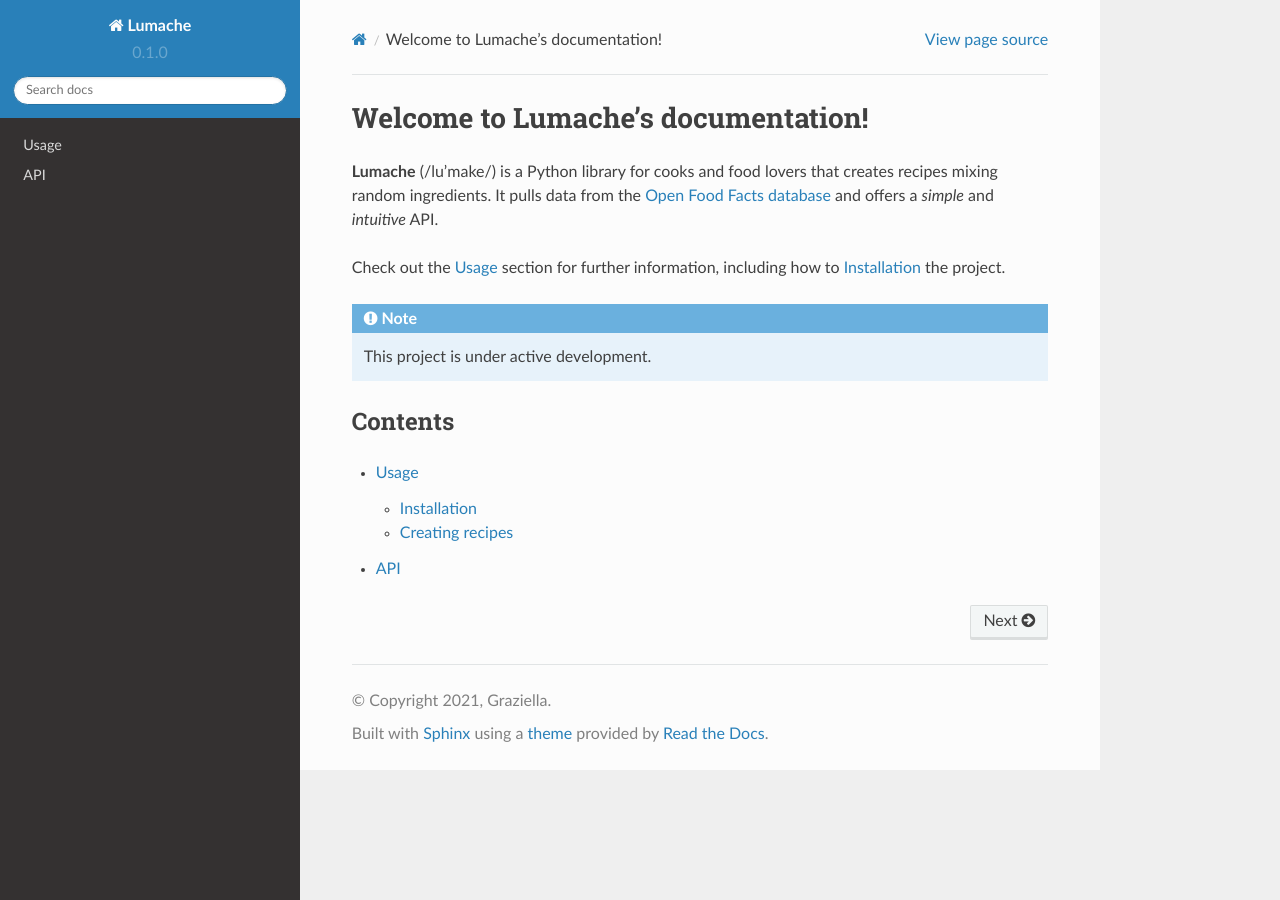
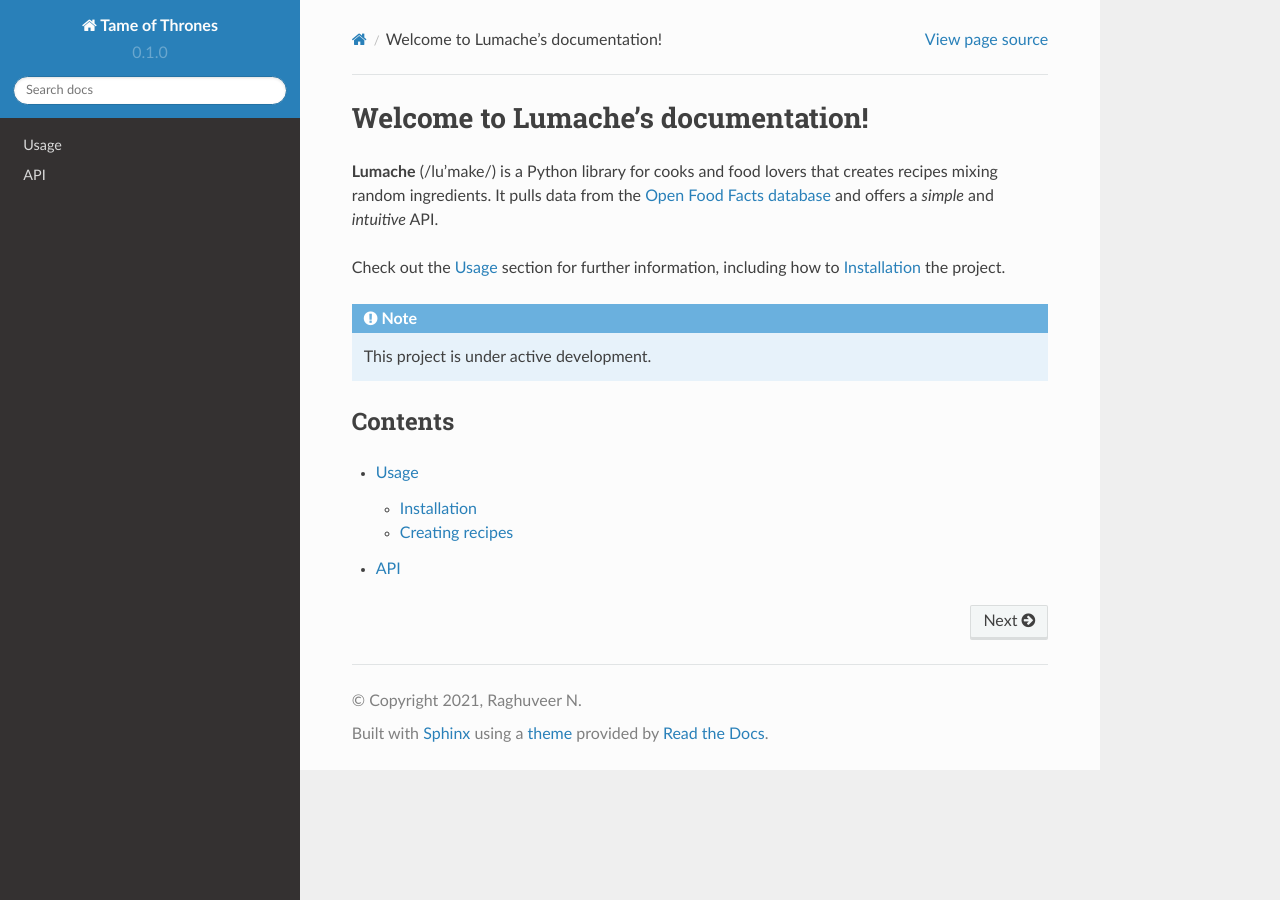
Before and after one commit to stnlrgrs/Tame_Thrones, a Sphinx documentation site: the page built from docs/source/index.rst, in a window 1280 px wide. Built offline with Sphinx 7.4.7 and the Read the Docs theme 2.0.0, drawn with Linux system fonts in a browser that asks for light colours.

Commit message:
Create conf.py

```diff
--- a/docs/source/conf.py
+++ b/docs/source/conf.py
@@ -2,9 +2,9 @@
 
 # -- Project information
 
-project = 'Lumache'
-copyright = '2021, Graziella'
-author = 'Graziella'
+project = 'Tame of Thrones'
+copyright = '2021, Raghuveer N'
+author = 'Raghuveer N'
 
 release = '0.1'
 version = '0.1.0'
```
